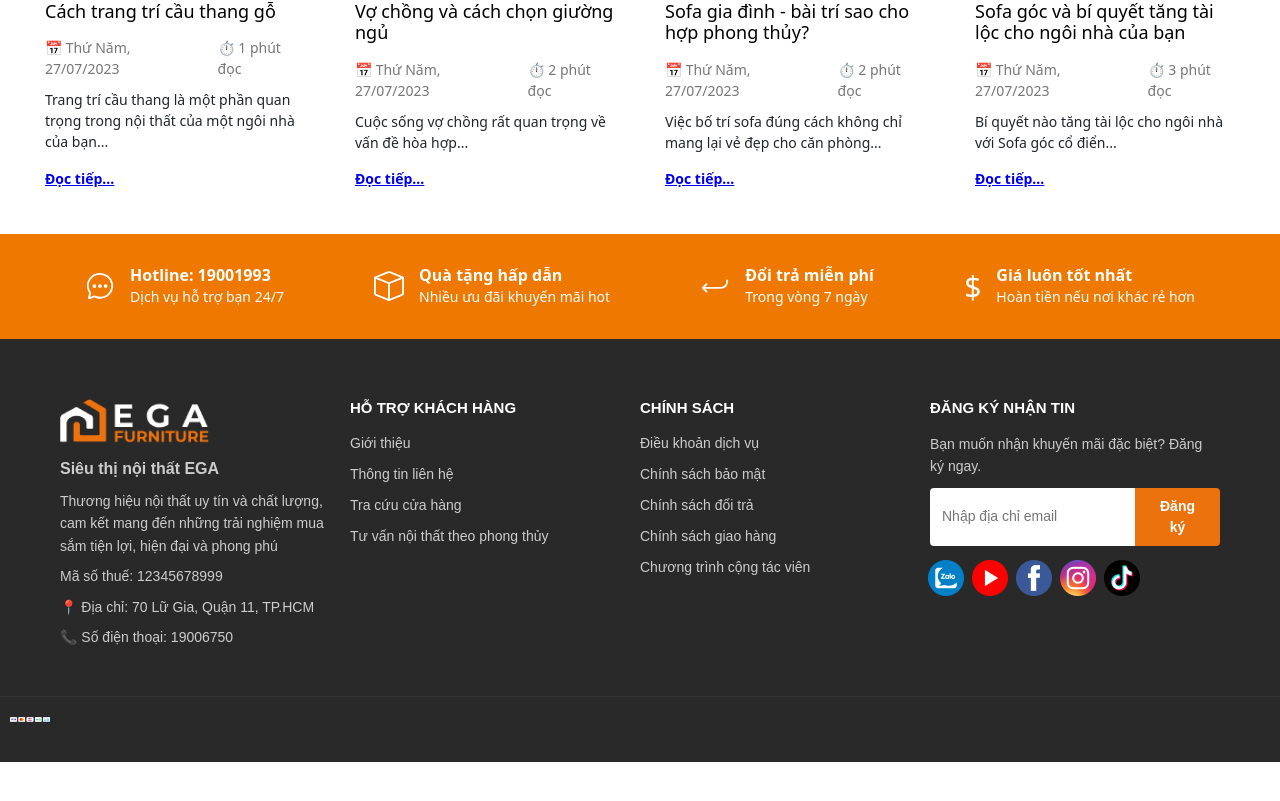
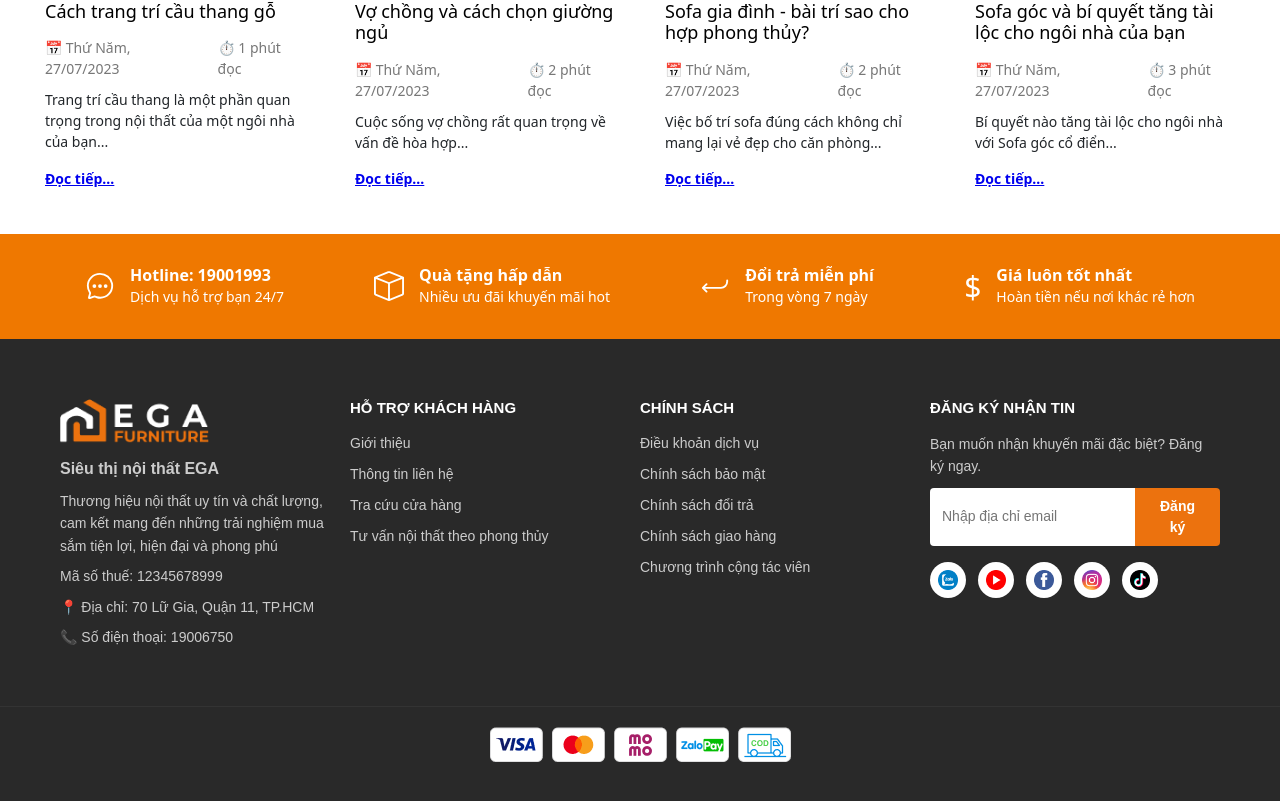
Before and after one commit to thangtheregista/ega, a React (Vite) app in the folder team1/: page / in a window 1280 px wide. Shown: the part 7110-7911 px from the top of the page. Before the commit the page ends 7872 px from the top, so only its background shows below. Built offline with nearby package versions, Linux system fonts and the light colour scheme; no server answers.

Commit message:
Navber-footer

```diff
--- a/team1/src/components/Navbar/Footer.css
+++ b/team1/src/components/Navbar/Footer.css
@@ -1,5 +1,5 @@
 .footer {
-  background-color: #292929; /* Nền tối */
+  background-color: #292929;
   color: #fff;
   padding: 40px 0;
   font-family: Arial, sans-serif;
@@ -99,33 +99,37 @@
 
 .social-icons i {
   background-color: white;
-  color: black;
-  width: 32px;
-  height: 32px;
-  font-size: 16px;
+  width: 36px;
+  height: 36px;
   border-radius: 50%;
   display: flex;
   justify-content: center;
   align-items: center;
+  overflow: hidden;
+  cursor: pointer;
   transition: all 0.3s;
-  cursor: pointer;
+}
+
+.social-icons i img {
+  width: 20px;
+  height: 20px;
 }
 
 .social-icons i:hover {
   background-color: orange;
-  color: white;
 }
 
-.payment-icons {
+.payment-icons1 {
   border-top: 1px solid #333;
   margin-top: 30px;
   padding-top: 20px;
   text-align: center;
 }
 
-.payment-icons img {
-  height: 30px;
-  margin: 0 10px;
+.payment-icons1 img {
+  height: auto;
+  width: auto;
+  max-width: 100%;
 }
 
 /* Responsive */
@@ -150,6 +154,7 @@
     justify-content: center;
   }
 }
+
 @media (max-width: 490px) {
   .footer-logo {
     width: 50px;
--- a/team1/src/components/Navbar/Footer.jsx
+++ b/team1/src/components/Navbar/Footer.jsx
@@ -1,5 +1,7 @@
 import React from "react";
 import "./Footer.css";
+import footerImage from './image/footer.webp';
+
 
 export default function Footer() {
   return (
@@ -47,27 +49,17 @@ export default function Footer() {
             <button>Đăng ký</button>
           </div>
           <div className="social-icons">
-            <i className="fa-brands fa-facebook-f">
-                <img src="/images/zalo.webp" alt="" />
-            </i>
-            <i className="fa-brands fa-zalo">
-                <img src="/images/youtube.webp" alt="" />
-            </i>
-            <i className="fa-brands fa-instagram">
-                 <img src="/images/facebook.webp" alt="" />
-            </i>
-            <i className="fa-brands fa-youtube">
-                 <img src="/images/instagram.webp" alt="" />
-            </i>
-            <i className="fa-brands fa-tiktok">
-                <img src="/images/tiktok.webp" alt="" />
-            </i>
+            <i><img src="/images/zalo.webp" alt="Zalo" /></i>
+            <i><img src="/images/youtube.webp" alt="Youtube" /></i>
+            <i><img src="/images/facebook.webp" alt="Facebook" /></i>
+            <i><img src="/images/instagram.webp" alt="Instagram" /></i>
+            <i><img src="/images/tiktok.webp" alt="Tiktok" /></i>
           </div>
         </div>
       </div>
 
-      <div className="payment-icons">
-        <img src="/images/footer_trustbadge.webp" alt="visa" />
+      <div className="payment-icons1">
+        <img src={footerImage} alt="Phương thức thanh toán" />
       </div>
     </footer>
   );
```
Also changed, not shown: team1/src/components/Navbar/image/footer.webp (added).
